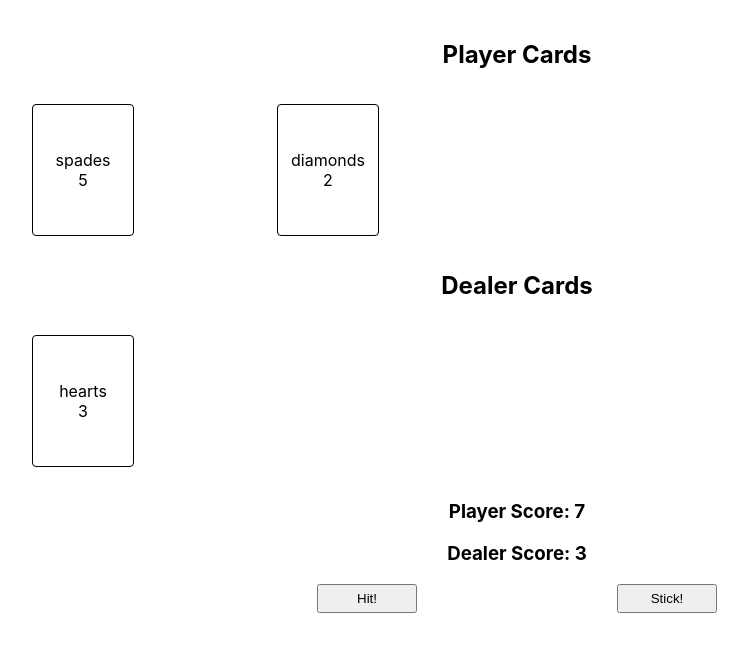
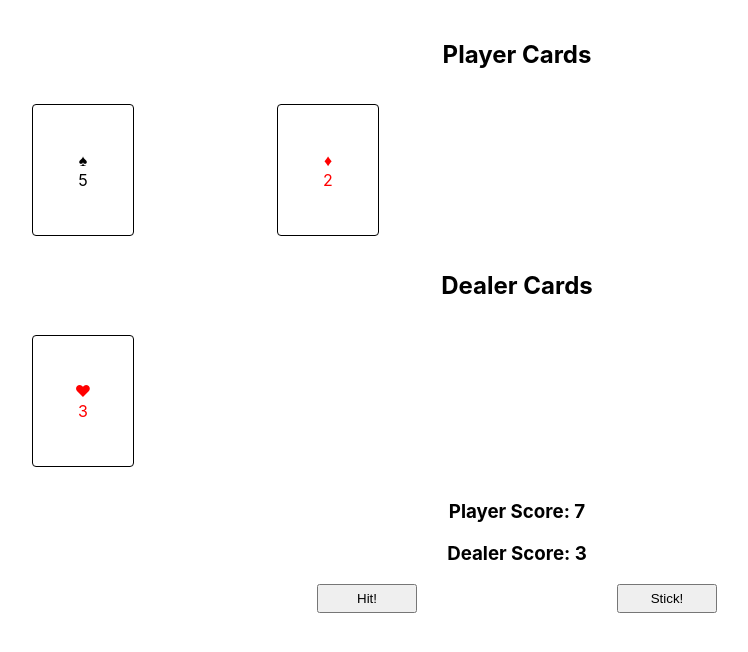
Before and after one commit to ciarancorcoran/react-blackjack, a React (Create React App) app: page / in a window 1280 px wide. Both pictures are taken after a click on the button "Start Game". Shown: the top 652 px of the page, without its empty margins (123-871 px from the left). Built offline with nearby package versions, Linux system fonts and the light colour scheme.

Commit message:
updating styles

```diff
--- a/src/components/Card/CardComponent.tsx
+++ b/src/components/Card/CardComponent.tsx
@@ -1,12 +1,14 @@
 import React, { FunctionComponent } from 'react'
 import { Card } from '../../constants/types/Card'
 
-import { CardList, SingleCard } from './CardComponentStyles'
+import { redColor, CardList, SingleCard } from './CardComponentStyles'
 
 type CardComponentProps = {
   cards: Card[]
   cardType: string
 }
+
+const diamondOrHeart = (suit: string) => suit === '♥' ||  suit === '♦' ? true : false
 
 const CardComponent: FunctionComponent<CardComponentProps> = ({
   cards,
@@ -15,10 +17,10 @@ const CardComponent: FunctionComponent<CardComponentProps> = ({
   <>
     <h2>{cardType}</h2>
     <CardList>
-      {cards.map(r => (
-        <SingleCard data-testid='dealt-card' key={r.id}>
-          <span>{r.suit}</span>
-          <span>{r.name}</span>
+      {cards.map(card => (
+        <SingleCard data-testid='dealt-card' key={card.id}>
+          <span style={diamondOrHeart(card.suit) ? redColor : undefined}>{card.suit}</span>
+          <span style={diamondOrHeart(card.suit) ? redColor : undefined}>{card.name}</span>
         </SingleCard>
       ))}
     </CardList>
--- a/src/components/Card/CardComponentStyles.ts
+++ b/src/components/Card/CardComponentStyles.ts
@@ -1,4 +1,6 @@
 import styled from 'styled-components'
+
+export const redColor = {color: '#FF0000'}
 
 export const CardList = styled.ul`
   list-style: none;
--- a/src/utils/GameUtils.ts
+++ b/src/utils/GameUtils.ts
@@ -29,14 +29,14 @@ export const checkWinner = (finalScore: Score) => {
 }
 
 export const createDeck = () => {
-  // TODO: to be improved
-  const suits = ['hearts',  'diamonds', 'spades', 'clubs']
+  const suits = ['♥', '♦', '♠', '♣']
   const cards: Card[] = []
+
   for (let i = 2; i < 11; i++) {
-    cards.push({id: `${i.toString()} of hearts`, name: i.toString(), suit: 'hearts', value: i})
-    cards.push({id: `${i.toString()} of diamonds`, name: i.toString(), suit: 'diamonds', value: i})
-    cards.push({id: `${i.toString()} of spades`, name: i.toString(), suit: 'spades', value: i})
-    cards.push({id: `${i.toString()} of clubs`, name: i.toString(), suit: 'clubs', value: i})
+    cards.push({id: `${i.toString()} of hearts`, name: i.toString(), suit: '♥', value: i})
+    cards.push({id: `${i.toString()} of diamonds`, name: i.toString(), suit: '♦', value: i})
+    cards.push({id: `${i.toString()} of spades`, name: i.toString(), suit: '♠', value: i})
+    cards.push({id: `${i.toString()} of clubs`, name: i.toString(), suit: '♣', value: i})
   }
 
   for (let i = 0; i < suits.length; i++) {
```
